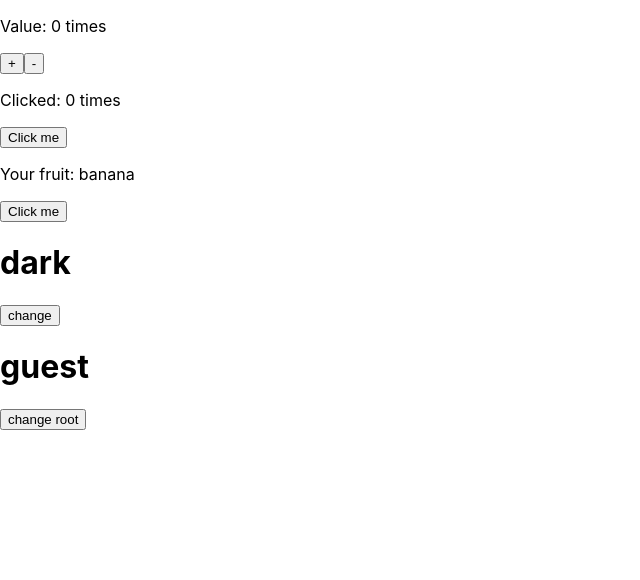
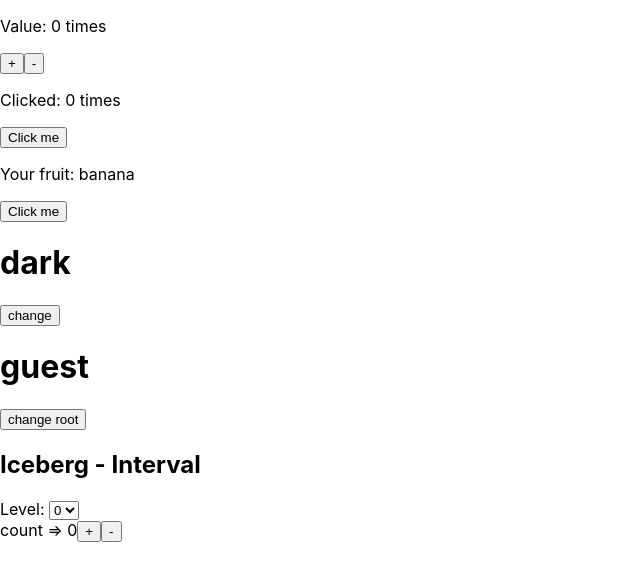
Before and after one commit to yecnj/react-practice, a React (Create React App) app: page / in a window 1280 px wide. Shown: the top 580 px of the page, without its empty margins (0-640 px from the left). Built offline with nearby package versions, Linux system fonts and the light colour scheme.

Commit message:
Hook-Iceberg: init

```diff
--- a/src/App.js
+++ b/src/App.js
@@ -1,6 +1,7 @@
 import React from 'react';
 import Hook from './hook';
 import Context from './context'
+import Iceberg from './hook-iceberg'
 
 function App() {
 
@@ -8,6 +9,7 @@ function App() {
     <div className="App">
       <Hook/>
       <Context/>
+      <Iceberg/>
     </div>
   );
 }
--- /dev/null
+++ b/src/hook-iceberg/index.js
@@ -0,0 +1,18 @@
+import React, { useState } from 'react';
+import { levels } from './levels'
+
+export default function Iceberg() {
+  const [level, setlevel] = useState(0);
+  const SelectedLevel = levels[level]
+
+  return (
+    <div>
+      <h2>Iceberg - Interval</h2>
+      <label>Level: </label>
+      <select value={level} onChange={e => setlevel(e.target.value)}>
+        {levels.map((_, i) => <option keys={i} value={i}>{i}</option>)}
+      </select>
+      <SelectedLevel/>
+    </div>
+  );
+}
--- /dev/null
+++ b/src/hook-iceberg/levels/index.js
@@ -0,0 +1,7 @@
+import Level00 from './level00';
+import Level01 from './level01';
+
+export const levels = [
+  Level00,
+  Level01
+];
--- /dev/null
+++ b/src/hook-iceberg/levels/level00.js
@@ -0,0 +1,13 @@
+import React, { useState } from 'react';
+
+export default function Level00() {
+  const [count, setCount] = useState(0);
+
+  return (
+    <div>
+      count => {count}
+      <button onClick={() => setCount(count + 1)}>+</button>
+      <button onClick={() => setCount(count - 1)}>-</button>
+    </div>
+  );
+}
--- /dev/null
+++ b/src/hook-iceberg/levels/level01.js
@@ -0,0 +1,11 @@
+import React, { useState } from 'react';
+
+export default function Level01() {
+  const [count, setCount] = useState(0);
+
+  setInterval(() => {
+    setCount(count + 1);
+  }, 500);
+
+  return <div>count => {count}</div>;
+}
```
Also changed, not shown: src/hook-iceberg/README.md (added), src/hook-iceberg/img/goal.gif (added).
